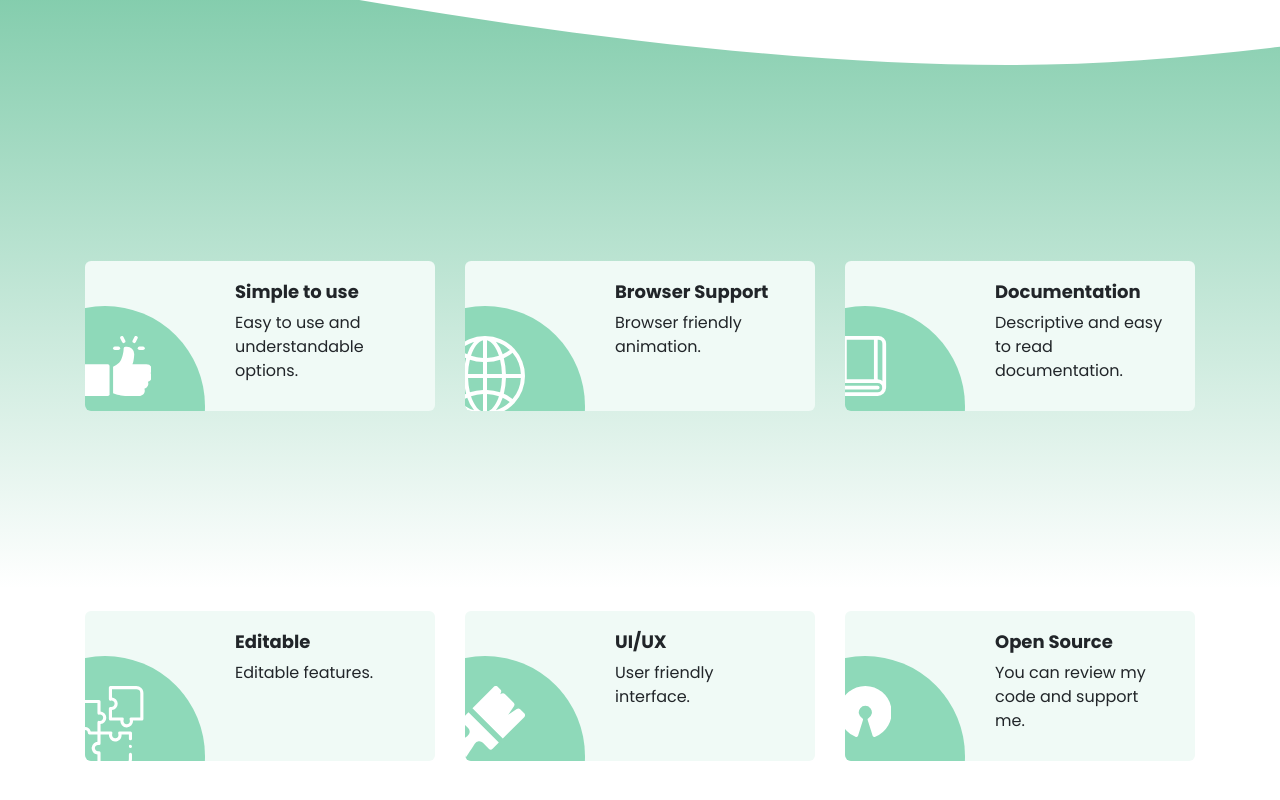
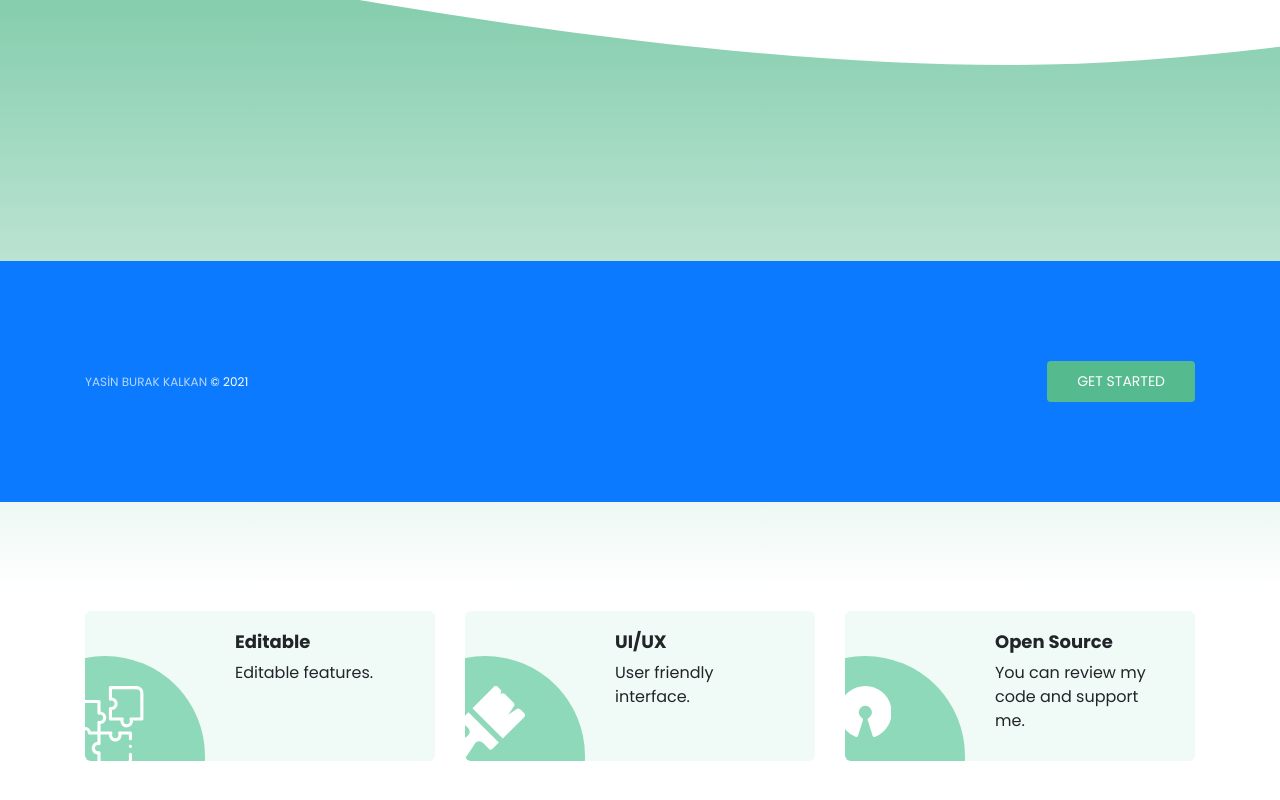
Before and after one commit to copy-command-clipboard/copy-command-clipboard-website, a Vue app: page / in a window 1280 px wide. Shown: the part 580-1380 px from the top of the page. Built offline with nearby package versions, Linux system fonts and the light colour scheme.

Commit message:
Footer development.

```diff
--- a/src/App.vue
+++ b/src/App.vue
@@ -1,19 +1,20 @@
 <template>
   <div class="root">
-    <div class="container">
-      <Header />
-    </div>
+    <Header />
     <router-view />
+    <Footer />
   </div>
 </template>
 
 <script>
 import Header from "./components/layout/header";
+import Footer from "./components/layout/footer";
 
 export default {
   name: "Splash",
   components: {
     Header,
+    Footer,
   },
 };
 </script>
--- /dev/null
+++ b/src/components/layout/footer/index.vue
@@ -0,0 +1,23 @@
+<template>
+  <footer>
+    <div class="container">
+      <div
+        class="d-flex align-items-center align-md-items-end justify-content-between flex-column flex-md-row"
+      >
+        <strong><a href="https://yasinkalkan.com/" target="blank">YASİN BURAK KALKAN</a> © 2021</strong>
+        <Button color="silvertree" title="GET STARTED" />
+      </div>
+    </div>
+  </footer>
+</template>
+
+<script>
+import Button from "../../form/button";
+
+export default {
+  name: "Footer",
+  components: {
+    Button,
+  },
+};
+</script>
```
